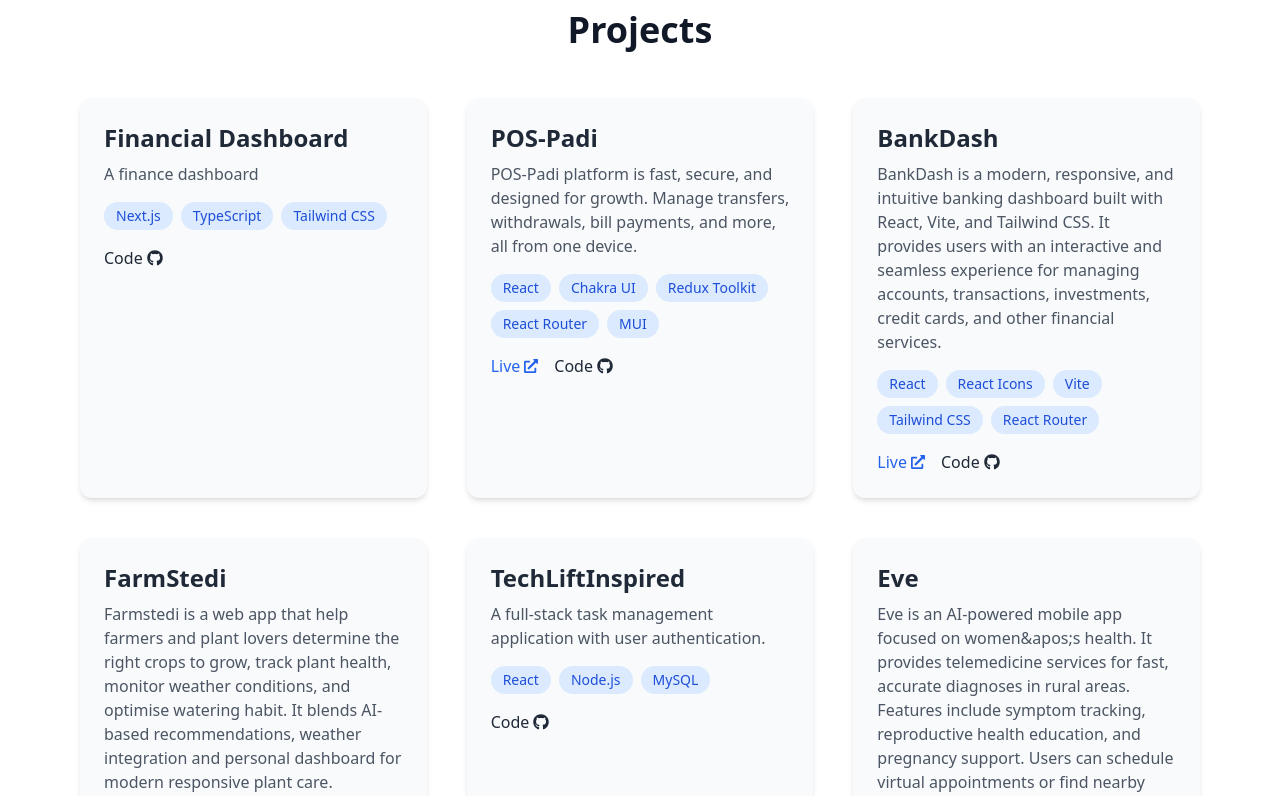
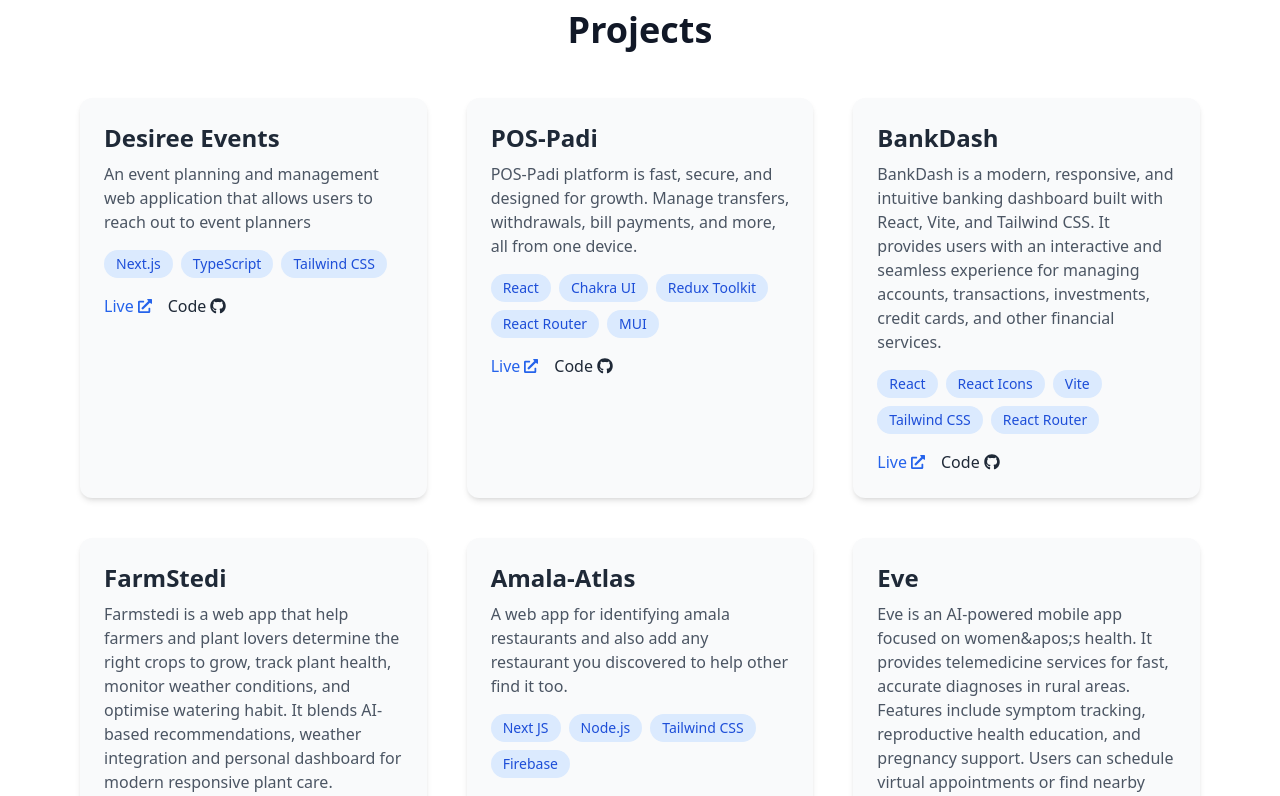
Before and after one commit to Confidence-bassey/my-portfolio, a Next.js app: page / in a window 1280 px wide. Shown: the part 2240-3036 px from the top of the page. Built offline with nearby package versions, Linux system fonts and the light colour scheme.

Commit message:
Updated projects

```diff
--- a/pages/About.tsx
+++ b/pages/About.tsx
@@ -1,5 +1,4 @@
 'use client'
-
 
 import { motion } from 'framer-motion'
 import Image from 'next/image'
--- a/pages/Projects.tsx
+++ b/pages/Projects.tsx
@@ -8,10 +8,11 @@
 const projects: Project[] = [
 
  {
-   title: "Financial Dashboard",
-   description: "A finance dashboard",
+   title: "Desiree Events",
+   description: "An event planning and management web application that allows users to reach out to event planners",
    tech: ["Next.js", "TypeScript", "Tailwind CSS"],
-   githubUrl: "https://github.com/Confidence-bassey/financial-dashboard-app",
+   githubUrl: "",
+   liveUrl: "https://desire-events.vercel.app/",
  },
  {
    title: "POS-Padi",
@@ -38,11 +39,12 @@
    githubUrl: "https://github.com/yourusername/task-manager",
  },
  {
-   title: "TechLiftInspired",
+   title: "Amala-Atlas",
    description:
-     "A full-stack task management application with user authentication.",
-   tech: ["React", "Node.js", "MySQL"],
-   githubUrl: "https://github.com/yourusername/task-manager",
+     "A web app for identifying amala restaurants and also add any restaurant you discovered to help other find it too.",
+   tech: ["Next JS", "Node.js", "Tailwind CSS","Firebase"],
+   liveUrl: "https://amala-atlas-20bbf.web.app/",
+   githubUrl: "",
  },
  {
    title: "Eve",
```
